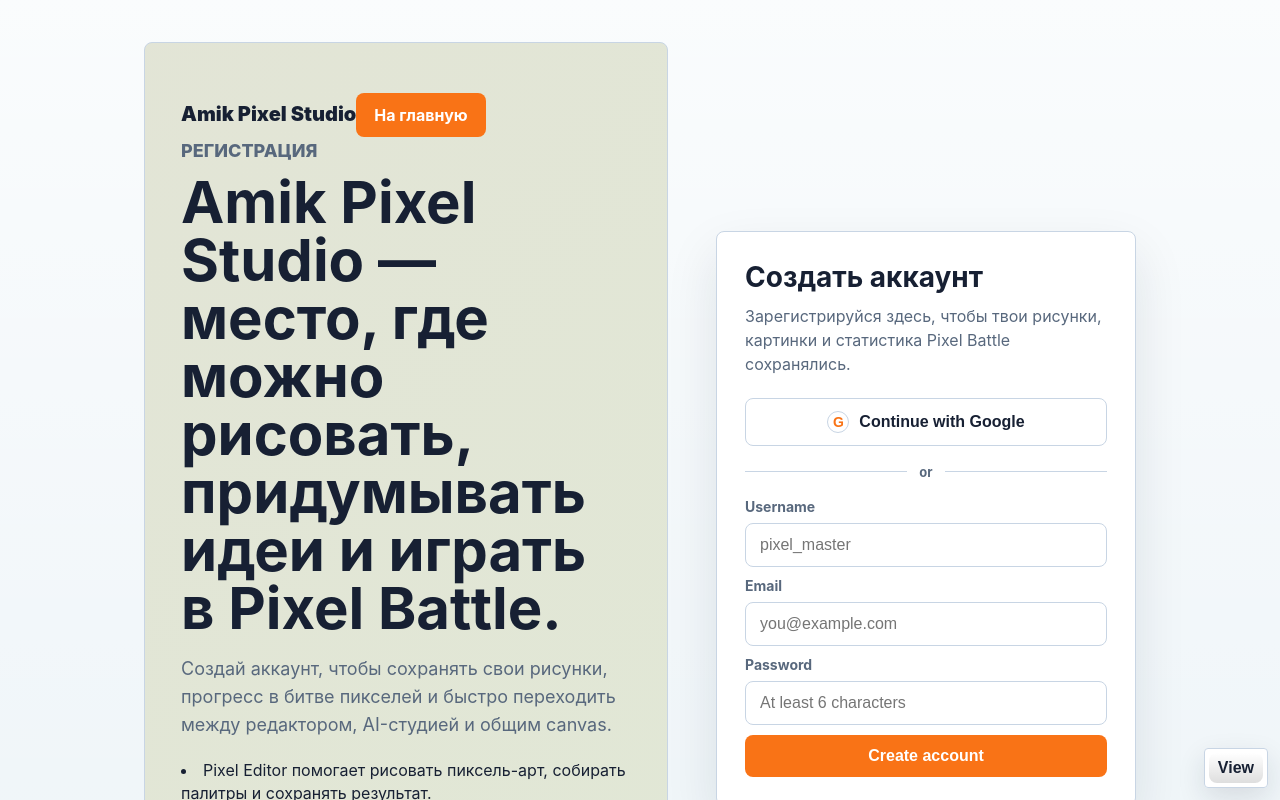
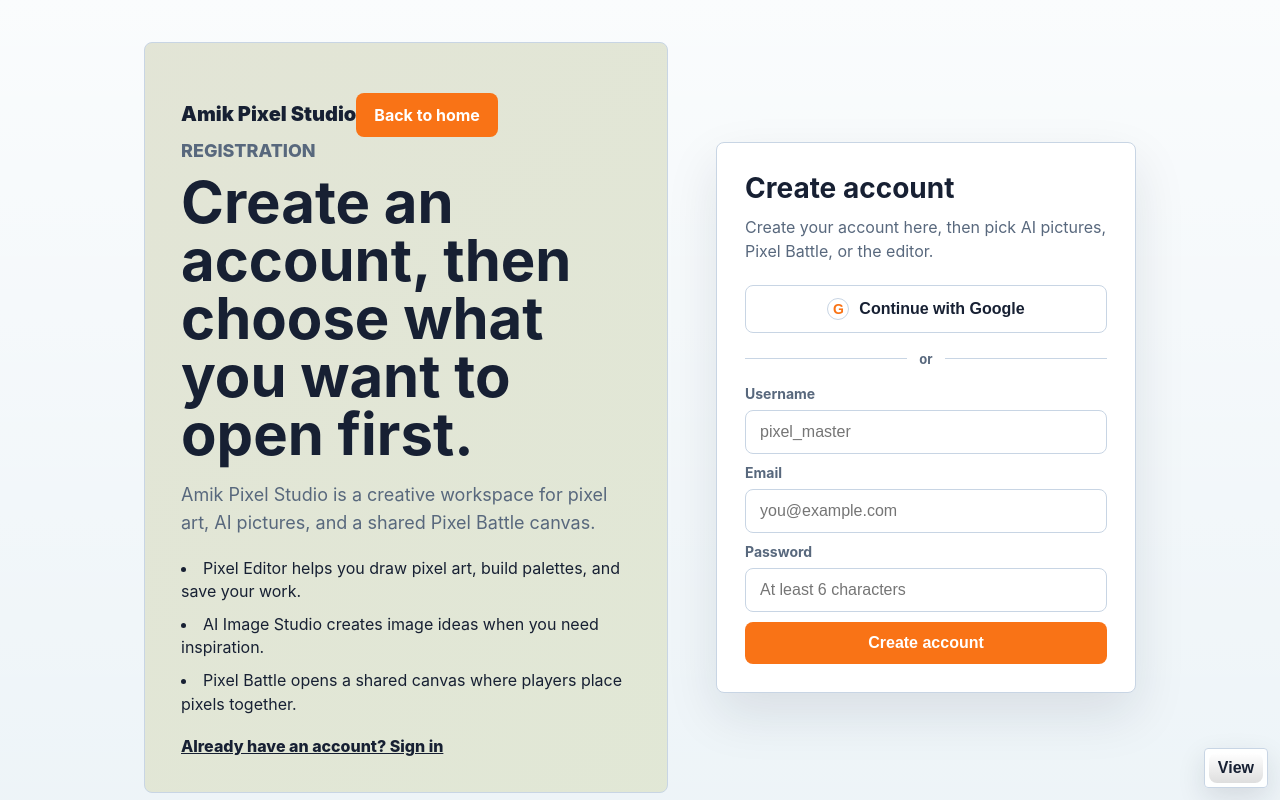
Before and after one commit to amiktalgat/Amik, a React (Vite) app: page /signup in a window 1280 px wide. Shown: the top 800 px of the page. Built offline with nearby package versions, Linux system fonts and the light colour scheme; no server answers.

Commit message:
Add post-registration workspace choice

```diff
--- a/src/App.tsx
+++ b/src/App.tsx
@@ -9,6 +9,7 @@
 import { ProfilePage } from './pages/ProfilePage';
 import { BattlePage } from './pages/BattlePage';
 import { RegisterPage } from './pages/RegisterPage';
+import { ChooseWorkspacePage } from './pages/ChooseWorkspacePage';
 
 function ProtectedPixelForgePage() {
   return (
@@ -34,6 +35,14 @@
   );
 }
 
+function ProtectedChooseWorkspacePage() {
+  return (
+    <RequireAuth>
+      <ChooseWorkspacePage />
+    </RequireAuth>
+  );
+}
+
 function ProtectedNotFoundPage() {
   return (
     <RequireAuth>
@@ -53,6 +62,7 @@
         <Route path="/auth" component={AuthPage} />
         <Route path="/register" component={RegisterPage} />
         <Route path="/signup" component={RegisterPage} />
+        <Route path="/choose" component={ProtectedChooseWorkspacePage} />
         <Route path="/profile" component={ProtectedProfilePage} />
         <Route component={ProtectedNotFoundPage} />
       </Switch>
--- a/src/index.css
+++ b/src/index.css
@@ -367,6 +367,64 @@
   color: #fff;
 }
 
+.choice-page {
+  max-width: 1040px;
+}
+
+.choice-hero {
+  max-width: 680px;
+  margin: 10vh auto 28px;
+  text-align: center;
+}
+
+.choice-hero h1 {
+  margin-bottom: 14px;
+  font-size: clamp(38px, 6vw, 62px);
+  line-height: 1;
+  letter-spacing: 0;
+}
+
+.choice-hero p {
+  color: var(--soft);
+  font-size: 18px;
+  line-height: 1.5;
+}
+
+.choice-grid {
+  display: grid;
+  grid-template-columns: repeat(3, minmax(0, 1fr));
+  gap: 16px;
+}
+
+.choice-card {
+  display: grid;
+  gap: 12px;
+  min-height: 210px;
+  align-content: start;
+  padding: 22px;
+  border: 1px solid var(--line);
+  border-radius: 8px;
+  background: var(--card);
+  box-shadow: 0 18px 42px rgba(23, 32, 51, 0.08);
+  color: var(--ink);
+  text-decoration: none;
+}
+
+.choice-card:hover {
+  border-color: var(--clay);
+  transform: translateY(-2px);
+}
+
+.choice-card strong {
+  font-size: 26px;
+  line-height: 1.1;
+}
+
+.choice-card span {
+  color: var(--soft);
+  line-height: 1.45;
+}
+
 .home-grid {
   display: grid;
   grid-template-columns: repeat(3, minmax(0, 1fr));
@@ -569,6 +627,15 @@
     grid-template-columns: 1fr;
   }
 
+  .choice-hero {
+    margin-top: 5vh;
+    text-align: left;
+  }
+
+  .choice-grid {
+    grid-template-columns: 1fr;
+  }
+
   .home-landing {
     grid-template-columns: 1fr;
     gap: 14px;
--- /dev/null
+++ b/src/pages/ChooseWorkspacePage.tsx
@@ -0,0 +1,40 @@
+import { Link } from 'wouter';
+
+const choices = [
+  {
+    href: '/ai-image',
+    title: 'AI pictures',
+    text: 'Generate an image or get a visual idea before you start drawing.',
+  },
+  {
+    href: '/battle',
+    title: 'Pixel Battle',
+    text: 'Join the shared canvas and place pixels with other players.',
+  },
+  {
+    href: '/pixel-forge',
+    title: 'Pixel editor',
+    text: 'Draw pixel art, edit sprites, build palettes, and export your work.',
+  },
+];
+
+export function ChooseWorkspacePage() {
+  return (
+    <main className="container choice-page">
+      <section className="choice-hero">
+        <p className="eyebrow">Choose your start</p>
+        <h1>What do you want to open first?</h1>
+        <p>Pick one tool now. You can switch to the others later from the app.</p>
+      </section>
+
+      <section className="choice-grid" aria-label="Choose workspace">
+        {choices.map((choice) => (
+          <Link className="choice-card" href={choice.href} key={choice.href}>
+            <strong>{choice.title}</strong>
+            <span>{choice.text}</span>
+          </Link>
+        ))}
+      </section>
+    </main>
+  );
+}
--- a/src/pages/RegisterPage.tsx
+++ b/src/pages/RegisterPage.tsx
@@ -4,9 +4,9 @@
 import { supabase } from '../lib/supabase';
 
 const projectHighlights = [
-  'Pixel Editor помогает рисовать пиксель-арт, собирать палитры и сохранять результат.',
-  'AI Image Studio придумывает идеи и создаёт картинки для вдохновения.',
-  'Pixel Battle даёт общее поле, где игроки вместе ставят пиксели.',
+  'Pixel Editor helps you draw pixel art, build palettes, and save your work.',
+  'AI Image Studio creates image ideas when you need inspiration.',
+  'Pixel Battle opens a shared canvas where players place pixels together.',
 ];
 
 export function RegisterPage() {
@@ -21,8 +21,8 @@
     return (
       <main className="auth-page">
         <section className="empty-state">
-          <h2>Открываем регистрацию</h2>
-          <p>Секунду, готовим страницу аккаунта.</p>
+          <h2>Opening registration</h2>
+          <p>One moment while we prepare your account screen.</p>
         </section>
       </main>
     );
@@ -33,45 +33,45 @@
       <section className="auth-hero">
         <div>
           <Link className="auth-logo" href="/">Amik Pixel Studio</Link>
-          <Link className="home-link auth-home-link" href="/">На главную</Link>
+          <Link className="home-link auth-home-link" href="/">Back to home</Link>
         </div>
         <div>
-          <p className="eyebrow">Регистрация</p>
-          <h1>Amik Pixel Studio — место, где можно рисовать, придумывать идеи и играть в Pixel Battle.</h1>
+          <p className="eyebrow">Registration</p>
+          <h1>Create an account, then choose what you want to open first.</h1>
           <p>
-            Создай аккаунт, чтобы сохранять свои рисунки, прогресс в битве пикселей и быстро
-            переходить между редактором, AI-студией и общим canvas.
+            Amik Pixel Studio is a creative workspace for pixel art, AI pictures, and a shared
+            Pixel Battle canvas.
           </p>
           <ul className="auth-feature-list">
             {projectHighlights.map((item) => (
               <li key={item}>{item}</li>
             ))}
           </ul>
-          <Link className="auth-side-link" href="/auth">Уже есть аккаунт? Войти</Link>
+          <Link className="auth-side-link" href="/auth">Already have an account? Sign in</Link>
         </div>
       </section>
 
       {user ? (
         <section className="auth-card">
-          <p className="eyebrow">Аккаунт подключён</p>
-          <h2>Ты уже вошёл</h2>
+          <p className="eyebrow">Account connected</p>
+          <h2>You are already signed in</h2>
           <p className="auth-copy">{user.email}</p>
           <div className="actions">
-            <button className="primary-button" type="button" onClick={() => navigate('/pixel-forge')}>
-              Перейти в редактор
+            <button className="primary-button" type="button" onClick={() => navigate('/choose')}>
+              Choose what to open
             </button>
             <button className="ghost" type="button" onClick={signOut}>
-              Выйти
+              Sign out
             </button>
           </div>
         </section>
       ) : (
         <Auth
-          copy="Зарегистрируйся здесь, чтобы твои рисунки, картинки и статистика Pixel Battle сохранялись."
+          copy="Create your account here, then pick AI pictures, Pixel Battle, or the editor."
           initialMode="signup"
           showModeSwitch={false}
-          title="Создать аккаунт"
-          onSuccess={() => navigate('/pixel-forge')}
+          title="Create account"
+          onSuccess={() => navigate('/choose')}
         />
       )}
     </main>
```
